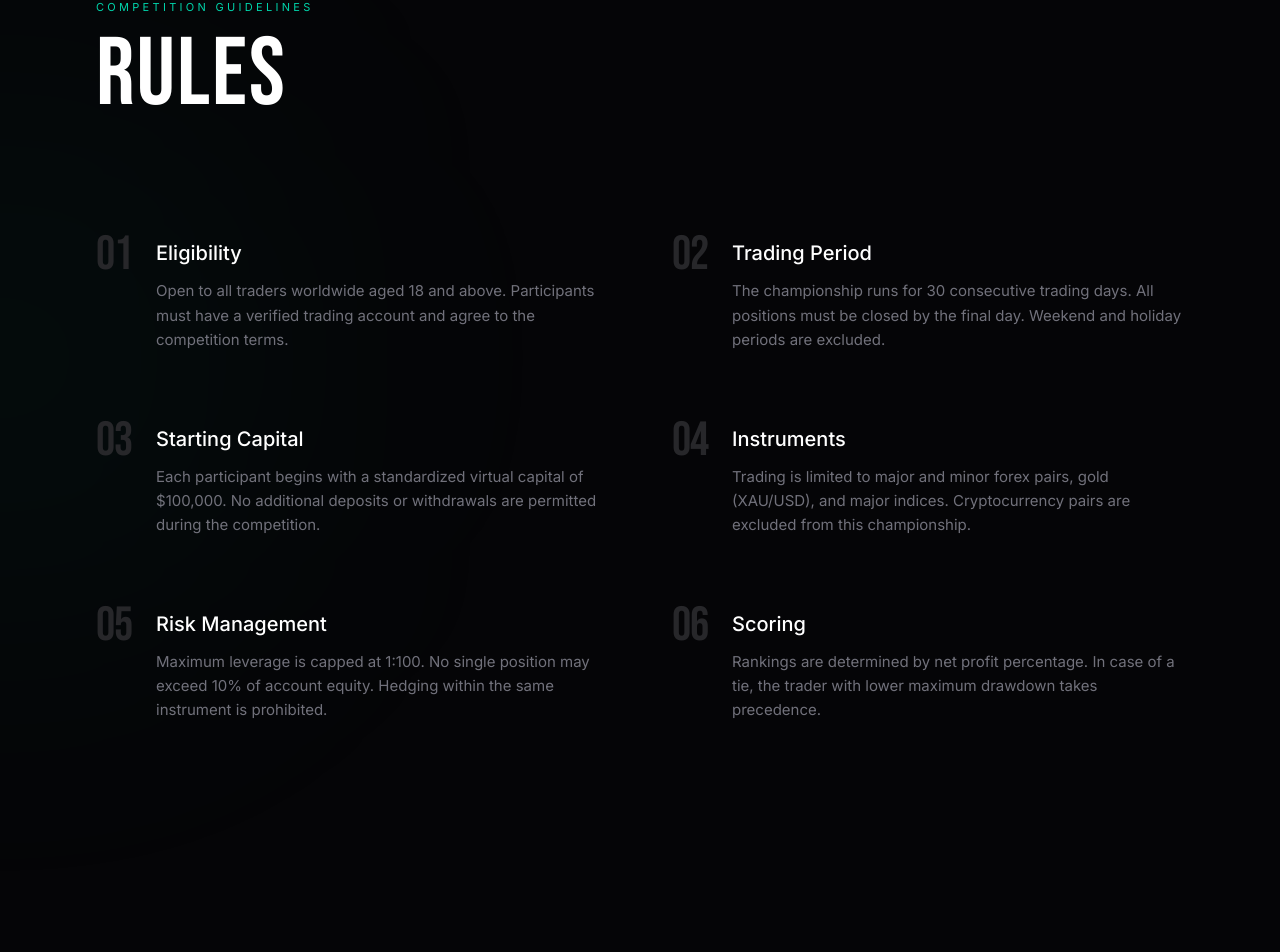
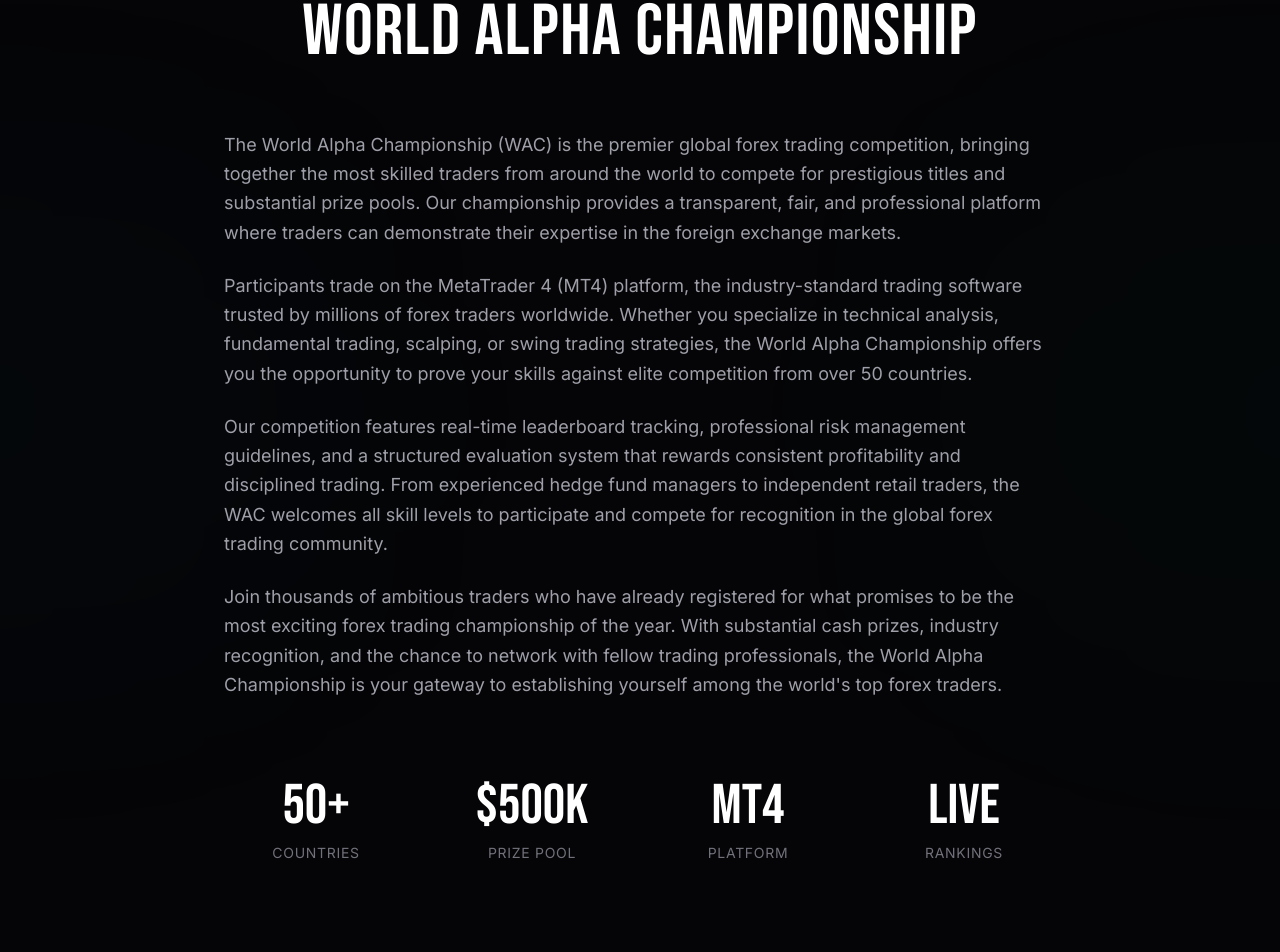
Before and after one commit to unimark88/WAC, a Next.js app: page / in a window 1280 px wide. Shown: the part 1011-1963 px from the top of the page. Built offline with nearby package versions, Linux system fonts and the light colour scheme.

Commit message:
feat: enhance leaderboard and add SEO-optimized About section
Improve leaderboard layout for mobile and add detailed About section.

```diff
--- a/app/page.tsx
+++ b/app/page.tsx
@@ -1,5 +1,6 @@
 import { Navigation } from "@/components/navigation"
 import { HeroSection } from "@/components/hero-section"
+import { AboutSection } from "@/components/sections/about-section"
 import { RulesSection } from "@/components/sections/rules-section"
 import { LeaderboardSection } from "@/components/sections/leaderboard-section"
 import { PrizesSection } from "@/components/sections/prizes-section"
@@ -10,6 +11,7 @@ export default function HomePage() {
     <main className="relative min-h-screen bg-[#050507]">
       <Navigation />
       <HeroSection />
+      <AboutSection />
       <RulesSection />
       <LeaderboardSection />
       <PrizesSection />
--- /dev/null
+++ b/components/sections/about-section.tsx
@@ -0,0 +1,93 @@
+export function AboutSection() {
+  return (
+    <section id="about" className="relative py-24 md:py-32 lg:py-40">
+      {/* Background accent */}
+      <div className="absolute inset-0 overflow-hidden pointer-events-none">
+        <div className="absolute top-1/2 left-0 w-[600px] h-[300px] bg-[#0099FF]/3 rounded-full blur-[150px] -translate-x-1/2 -translate-y-1/2" />
+        <div className="absolute top-1/2 right-0 w-[600px] h-[300px] bg-[#00D4AA]/3 rounded-full blur-[150px] translate-x-1/2 -translate-y-1/2" />
+      </div>
+
+      <div className="relative max-w-4xl mx-auto px-6 lg:px-8">
+        {/* Section header */}
+        <div className="mb-12 md:mb-16 text-center">
+          <span className="text-[10px] md:text-[11px] uppercase tracking-[0.3em] text-[#00D4AA]">
+            About The Championship
+          </span>
+          <h2
+            className="mt-4 text-[2.5rem] md:text-[3.5rem] lg:text-[4.5rem] leading-[0.9] tracking-[0.02em] text-white"
+            style={{ fontFamily: 'var(--font-bebas), system-ui' }}
+          >
+            World Alpha Championship
+          </h2>
+        </div>
+
+        {/* SEO Content */}
+        <div className="space-y-6 text-zinc-400 text-base md:text-lg leading-relaxed">
+          <p>
+            The World Alpha Championship (WAC) is the premier global forex trading competition, bringing together the most skilled traders from around the world to compete for prestigious titles and substantial prize pools. Our championship provides a transparent, fair, and professional platform where traders can demonstrate their expertise in the foreign exchange markets.
+          </p>
+
+          <p>
+            Participants trade on the MetaTrader 4 (MT4) platform, the industry-standard trading software trusted by millions of forex traders worldwide. Whether you specialize in technical analysis, fundamental trading, scalping, or swing trading strategies, the World Alpha Championship offers you the opportunity to prove your skills against elite competition from over 50 countries.
+          </p>
+
+          <p>
+            Our competition features real-time leaderboard tracking, professional risk management guidelines, and a structured evaluation system that rewards consistent profitability and disciplined trading. From experienced hedge fund managers to independent retail traders, the WAC welcomes all skill levels to participate and compete for recognition in the global forex trading community.
+          </p>
+
+          <p>
+            Join thousands of ambitious traders who have already registered for what promises to be the most exciting forex trading championship of the year. With substantial cash prizes, industry recognition, and the chance to network with fellow trading professionals, the World Alpha Championship is your gateway to establishing yourself among the world&apos;s top forex traders.
+          </p>
+        </div>
+
+        {/* Key highlights */}
+        <div className="mt-16 md:mt-20 grid grid-cols-2 md:grid-cols-4 gap-6 md:gap-8">
+          <div className="text-center">
+            <div
+              className="text-[2.5rem] md:text-[3.5rem] text-white leading-none"
+              style={{ fontFamily: 'var(--font-bebas), system-ui' }}
+            >
+              50+
+            </div>
+            <div className="mt-2 text-xs md:text-sm text-zinc-500 uppercase tracking-wider">
+              Countries
+            </div>
+          </div>
+          <div className="text-center">
+            <div
+              className="text-[2.5rem] md:text-[3.5rem] text-white leading-none"
+              style={{ fontFamily: 'var(--font-bebas), system-ui' }}
+            >
+              $500K
+            </div>
+            <div className="mt-2 text-xs md:text-sm text-zinc-500 uppercase tracking-wider">
+              Prize Pool
+            </div>
+          </div>
+          <div className="text-center">
+            <div
+              className="text-[2.5rem] md:text-[3.5rem] text-white leading-none"
+              style={{ fontFamily: 'var(--font-bebas), system-ui' }}
+            >
+              MT4
+            </div>
+            <div className="mt-2 text-xs md:text-sm text-zinc-500 uppercase tracking-wider">
+              Platform
+            </div>
+          </div>
+          <div className="text-center">
+            <div
+              className="text-[2.5rem] md:text-[3.5rem] text-white leading-none"
+              style={{ fontFamily: 'var(--font-bebas), system-ui' }}
+            >
+              Live
+            </div>
+            <div className="mt-2 text-xs md:text-sm text-zinc-500 uppercase tracking-wider">
+              Rankings
+            </div>
+          </div>
+        </div>
+      </div>
+    </section>
+  )
+}
--- a/components/sections/leaderboard-section.tsx
+++ b/components/sections/leaderboard-section.tsx
@@ -1,23 +1,23 @@
 export function LeaderboardSection() {
   const traders = [
-    { rank: 1, name: "Alex Chen", flag: "🇸🇬", profit: 48250 },
-    { rank: 2, name: "Marcus Weber", flag: "🇩🇪", profit: 41780 },
-    { rank: 3, name: "Yuki Tanaka", flag: "🇯🇵", profit: 38920 },
-    { rank: 4, name: "Elena Rossi", flag: "🇮🇹", profit: 35410 },
-    { rank: 5, name: "James Mitchell", flag: "🇬🇧", profit: 31850 },
-    { rank: 6, name: "Sofia Martinez", flag: "🇪🇸", profit: 28340 },
-    { rank: 7, name: "David Kim", flag: "🇰🇷", profit: 25680 },
-    { rank: 8, name: "Anna Kowalski", flag: "🇵🇱", profit: 22150 },
-    { rank: 9, name: "Lucas Silva", flag: "🇧🇷", profit: 19820 },
-    { rank: 10, name: "Nina Petrova", flag: "🇷🇺", profit: 17450 },
-    { rank: 11, name: "Robert Thompson", flag: "🇦🇺", profit: 12340 },
-    { rank: 12, name: "Marie Dupont", flag: "🇫🇷", profit: 8920 },
-    { rank: 13, name: "Ahmed Hassan", flag: "🇦🇪", profit: 4560 },
-    { rank: 14, name: "Chen Wei", flag: "🇨🇳", profit: -1250 },
-    { rank: 15, name: "Michael Brown", flag: "🇨🇦", profit: -2350 },
-    { rank: 16, name: "Lisa Anderson", flag: "🇸🇪", profit: -4820 },
-    { rank: 17, name: "Carlos Mendez", flag: "🇲🇽", profit: -7150 },
-    { rank: 18, name: "Tom Williams", flag: "🇺🇸", profit: -9480 },
+    { rank: 1, name: "Alex Chen", flag: "🇸🇬", country: "Singapore", profit: 48250 },
+    { rank: 2, name: "Marcus Weber", flag: "🇩🇪", country: "Germany", profit: 41780 },
+    { rank: 3, name: "Yuki Tanaka", flag: "🇯🇵", country: "Japan", profit: 38920 },
+    { rank: 4, name: "Elena Rossi", flag: "🇮🇹", country: "Italy", profit: 35410 },
+    { rank: 5, name: "James Mitchell", flag: "🇬🇧", country: "United Kingdom", profit: 31850 },
+    { rank: 6, name: "Sofia Martinez", flag: "🇪🇸", country: "Spain", profit: 28340 },
+    { rank: 7, name: "David Kim", flag: "🇰🇷", country: "South Korea", profit: 25680 },
+    { rank: 8, name: "Anna Kowalski", flag: "🇵🇱", country: "Poland", profit: 22150 },
+    { rank: 9, name: "Lucas Silva", flag: "🇧🇷", country: "Brazil", profit: 19820 },
+    { rank: 10, name: "Nina Petrova", flag: "🇷🇺", country: "Russia", profit: 17450 },
+    { rank: 11, name: "Robert Thompson", flag: "🇦🇺", country: "Australia", profit: 12340 },
+    { rank: 12, name: "Marie Dupont", flag: "🇫🇷", country: "France", profit: 8920 },
+    { rank: 13, name: "Ahmed Hassan", flag: "🇦🇪", country: "UAE", profit: 4560 },
+    { rank: 14, name: "Chen Wei", flag: "🇨🇳", country: "China", profit: -1250 },
+    { rank: 15, name: "Michael Brown", flag: "🇨🇦", country: "Canada", profit: -2350 },
+    { rank: 16, name: "Lisa Anderson", flag: "🇸🇪", country: "Sweden", profit: -4820 },
+    { rank: 17, name: "Carlos Mendez", flag: "🇲🇽", country: "Mexico", profit: -7150 },
+    { rank: 18, name: "Tom Williams", flag: "🇺🇸", country: "USA", profit: -9480 },
   ]
 
   const formatProfit = (profit: number) => {
@@ -56,6 +56,7 @@ export function LeaderboardSection() {
               <tr className="border-b border-zinc-800/50">
                 <th className="pb-4 text-left text-[10px] uppercase tracking-[0.2em] text-zinc-600 font-normal w-12 md:w-20">Rank</th>
                 <th className="pb-4 text-left text-[10px] uppercase tracking-[0.2em] text-zinc-600 font-normal">Trader</th>
+                <th className="pb-4 text-center text-[10px] uppercase tracking-[0.2em] text-zinc-600 font-normal hidden md:table-cell">Country</th>
                 <th className="pb-4 text-right text-[10px] uppercase tracking-[0.2em] text-zinc-600 font-normal">Profit</th>
               </tr>
             </thead>
@@ -75,8 +76,16 @@ export function LeaderboardSection() {
                   </td>
                   <td className="py-4 md:py-5">
                     <div className="flex items-center gap-2 md:gap-3">
-                      <span className="text-lg md:text-xl">{trader.flag}</span>
+                      {/* Flag emoji only on mobile */}
+                      <span className="text-lg md:hidden">{trader.flag}</span>
                       <span className="text-zinc-400 text-sm md:text-base truncate">{trader.name}</span>
+                    </div>
+                  </td>
+                  {/* Country column with flag - desktop only */}
+                  <td className="py-4 md:py-5 text-center hidden md:table-cell">
+                    <div className="flex items-center justify-center gap-2">
+                      <span className="text-xl">{trader.flag}</span>
+                      <span className="text-zinc-500 text-sm">{trader.country}</span>
                     </div>
                   </td>
                   <td className={`py-4 md:py-5 text-right font-medium text-sm md:text-base ${trader.profit >= 0 ? 'text-[#0099FF]' : 'text-[#FF4444]'}`}>
```
